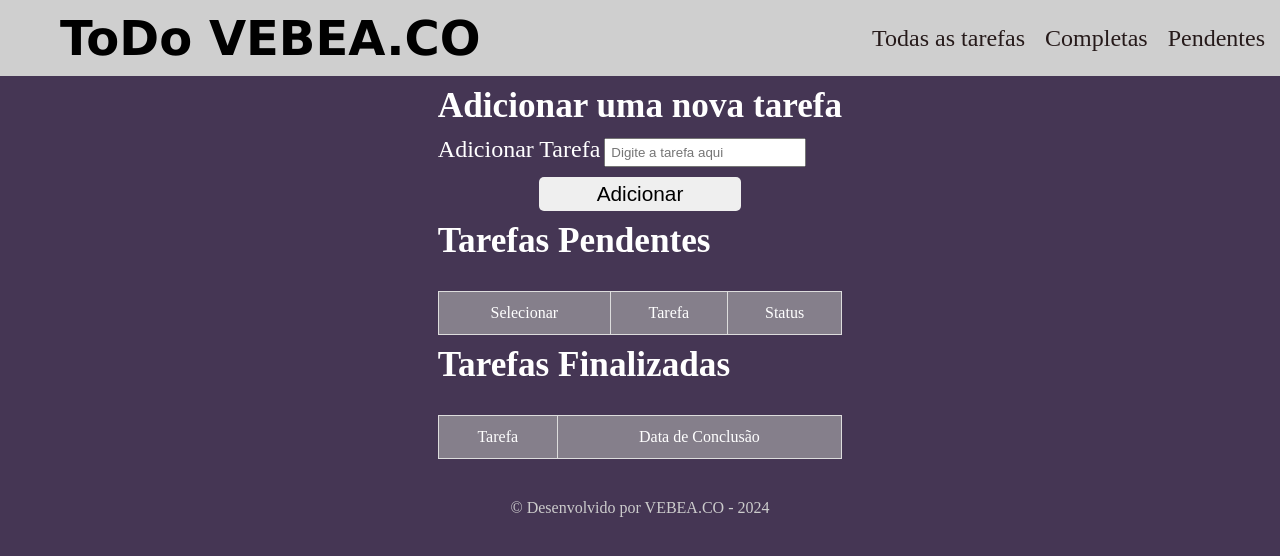
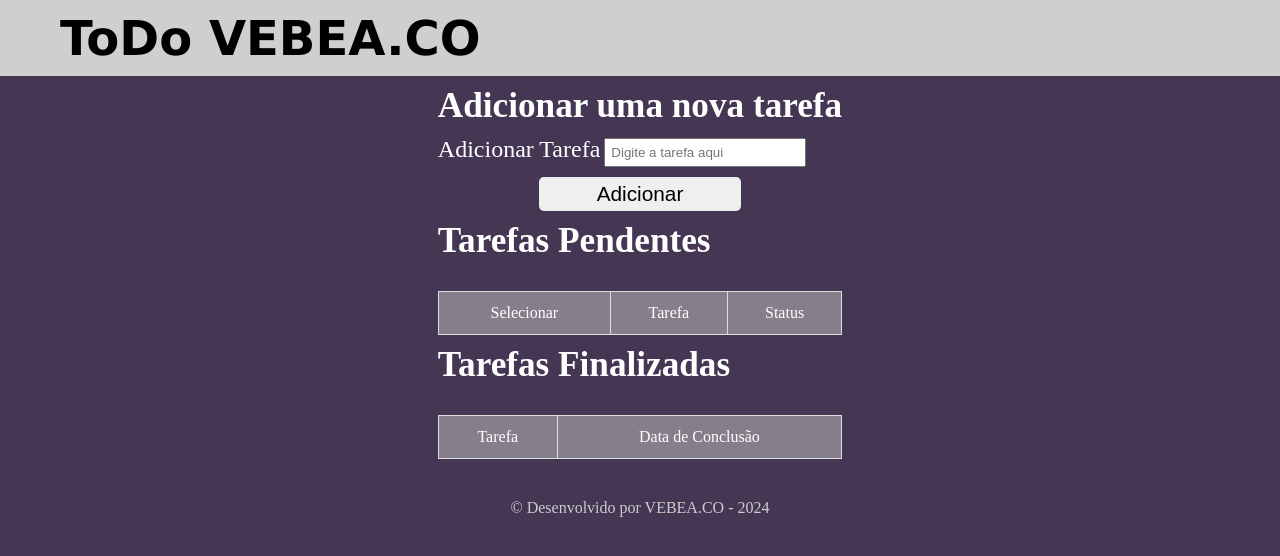
Before and after one commit to souviitor/lista_tarefas, a plain HTML site: page index.html in a window 1280 px wide. Drawn offline with Linux system fonts and the light colour scheme.

Commit message:
mofificação no html, exclusão da tag nav

```diff
--- a/index.html
+++ b/index.html
@@ -9,13 +9,13 @@
 <body>
   <header class="cabeca">
     <h1>ToDo VEBEA.CO</h1>
-    <nav class="lista">
+    <!-- <nav class="lista">
       <ul>
         <li><a href="#" id="todas-tarefas">Todas as tarefas</a></li>
         <li><a href="#" id="completas">Completas</a></li>
         <li><a href="#" id="pendentes">Pendentes</a></li>
       </ul>
-    </nav>
+    </nav> -->
   </header>
 
   <main class="principal">
```
